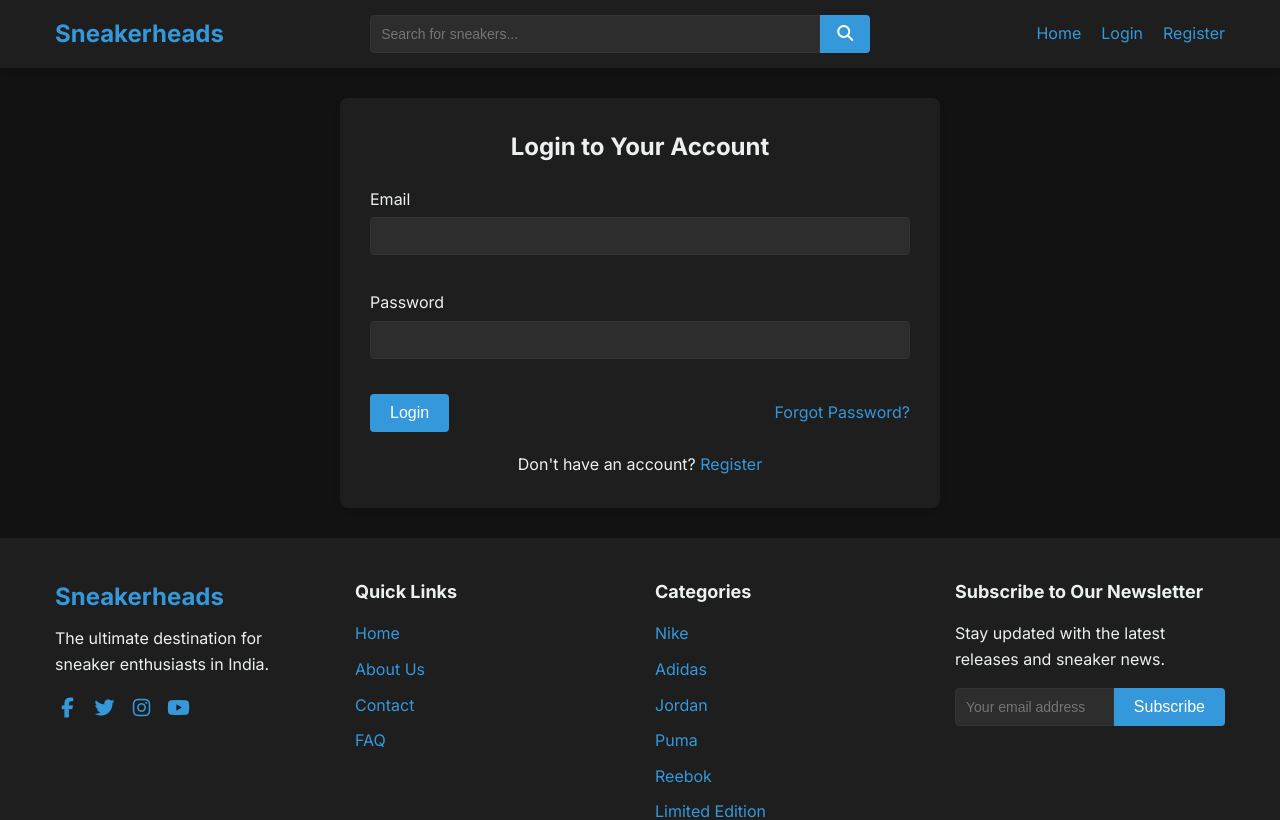
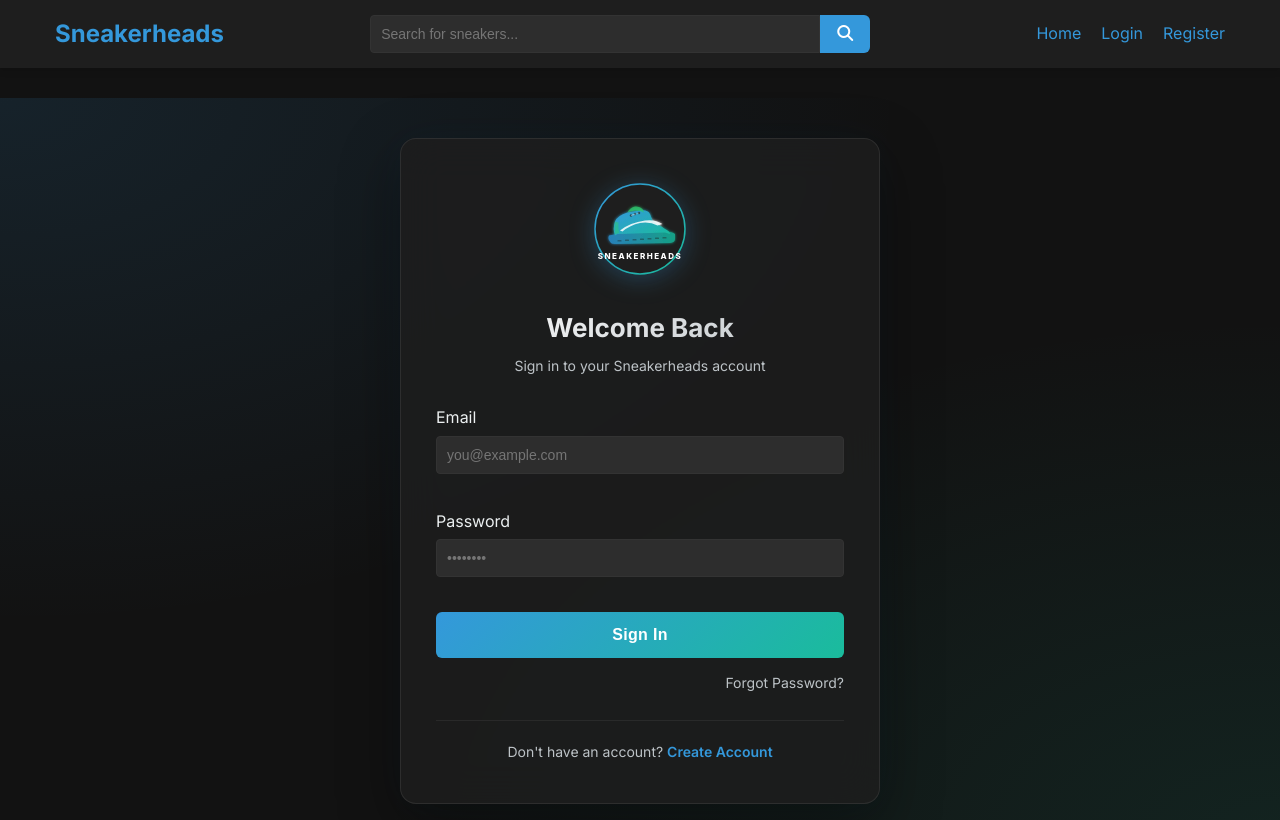
Before and after one commit to ansariazad/sneakerheads, a Next.js app: page /login in a window 1280 px wide. Shown: the top 820 px of the page. Built offline with nearby package versions, Linux system fonts and the light colour scheme; no server answers.

Commit message:
UI polish: logo on auth pages, glassmorphism design, Next.js Image optimization, gradient buttons

```diff
--- a/next.config.mjs
+++ b/next.config.mjs
@@ -3,7 +3,10 @@ const nextConfig = {
   images: {
     remotePatterns: [
       { protocol: 'https', hostname: 'placehold.co' },
+      { protocol: 'https', hostname: '**.supabase.co' },
+      { protocol: 'https', hostname: '**.supabase.in' },
     ],
+    unoptimized: false,
   },
 };
 
--- a/src/app/globals.css
+++ b/src/app/globals.css
@@ -68,15 +68,61 @@ button,
   color: white;
   padding: 10px 20px;
   border: none;
-  border-radius: 4px;
+  border-radius: 6px;
   font-size: 16px;
-  transition: var(--transition);
+  font-weight: 500;
+  transition: all 0.3s cubic-bezier(0.4, 0, 0.2, 1);
   text-align: center;
+  position: relative;
+  overflow: hidden;
 }
 
 button:hover,
 .btn:hover {
   background-color: var(--secondary-color);
+  transform: translateY(-1px);
+  box-shadow: 0 4px 12px rgba(52, 152, 219, 0.3);
+}
+
+button:active,
+.btn:active {
+  transform: translateY(0);
+}
+
+.btn-gradient {
+  background: linear-gradient(135deg, #3498db, #1abc9c);
+  border: none;
+  font-weight: 600;
+  letter-spacing: 0.3px;
+}
+
+.btn-gradient:hover {
+  background: linear-gradient(135deg, #2980b9, #16a085);
+  box-shadow: 0 6px 20px rgba(52, 152, 219, 0.4);
+}
+
+.btn-full {
+  width: 100%;
+  padding: 14px 20px;
+  font-size: 16px;
+}
+
+.btn-spinner {
+  display: inline-block;
+  width: 16px;
+  height: 16px;
+  border: 2px solid rgba(255, 255, 255, 0.3);
+  border-top-color: white;
+  border-radius: 50%;
+  animation: spin 0.6s linear infinite;
+  vertical-align: middle;
+  margin-right: 8px;
+}
+
+@keyframes spin {
+  to {
+    transform: rotate(360deg);
+  }
 }
 
 .btn-secondary {
@@ -86,6 +132,7 @@ button:hover,
 
 .btn-secondary:hover {
   background-color: var(--border-color);
+  box-shadow: 0 4px 12px rgba(0, 0, 0, 0.2);
 }
 
 .btn-success {
@@ -94,6 +141,7 @@ button:hover,
 
 .btn-success:hover {
   background-color: #27ae60;
+  box-shadow: 0 4px 12px rgba(46, 204, 113, 0.3);
 }
 
 .btn-danger {
@@ -102,6 +150,7 @@ button:hover,
 
 .btn-danger:hover {
   background-color: #c0392b;
+  box-shadow: 0 4px 12px rgba(231, 76, 60, 0.3);
 }
 
 /* ===== FORMS ===== */
@@ -123,6 +172,7 @@ select:focus,
 textarea:focus {
   outline: none;
   border-color: var(--primary-color);
+  box-shadow: 0 0 0 3px rgba(52, 152, 219, 0.15);
 }
 
 .form-container {
@@ -480,6 +530,7 @@ textarea:focus {
   height: 220px;
   overflow: hidden;
   position: relative;
+  background-color: var(--bg-light);
 }
 
 .sneaker-card .card-img img {
@@ -1986,6 +2037,155 @@ small {
   color: var(--primary-color);
 }
 
+/* ===== AUTH PAGES (Login / Register) ===== */
+.auth-page {
+  display: flex;
+  justify-content: center;
+  align-items: center;
+  min-height: calc(100vh - 200px);
+  padding: 40px 15px;
+  background: radial-gradient(ellipse at top left, rgba(52, 152, 219, 0.12) 0%, transparent 50%),
+    radial-gradient(ellipse at bottom right, rgba(26, 188, 156, 0.10) 0%, transparent 50%);
+}
+
+.auth-card {
+  width: 100%;
+  max-width: 480px;
+  background: rgba(30, 30, 30, 0.85);
+  backdrop-filter: blur(20px);
+  -webkit-backdrop-filter: blur(20px);
+  border: 1px solid rgba(255, 255, 255, 0.08);
+  border-radius: 16px;
+  padding: 40px 35px;
+  box-shadow: 0 20px 60px rgba(0, 0, 0, 0.4), 0 0 40px rgba(52, 152, 219, 0.05);
+  animation: authSlideUp 0.5s ease-out;
+}
+
+@keyframes authSlideUp {
+  from {
+    opacity: 0;
+    transform: translateY(20px);
+  }
+
+  to {
+    opacity: 1;
+    transform: translateY(0);
+  }
+}
+
+.auth-logo {
+  text-align: center;
+  margin-bottom: 20px;
+}
+
+.auth-logo img {
+  filter: drop-shadow(0 4px 12px rgba(52, 152, 219, 0.3));
+}
+
+.auth-title {
+  text-align: center;
+  font-size: 26px;
+  font-weight: 700;
+  margin-bottom: 6px;
+  background: linear-gradient(135deg, #ffffff, #bdc3c7);
+  -webkit-background-clip: text;
+  -webkit-text-fill-color: transparent;
+  background-clip: text;
+}
+
+.auth-subtitle {
+  text-align: center;
+  color: var(--text-secondary);
+  font-size: 14px;
+  margin-bottom: 28px;
+}
+
+.auth-links {
+  text-align: right;
+  margin-top: 12px;
+}
+
+.auth-links a {
+  font-size: 14px;
+  color: var(--text-secondary);
+}
+
+.auth-links a:hover {
+  color: var(--primary-color);
+}
+
+.auth-footer {
+  text-align: center;
+  margin-top: 24px;
+  padding-top: 20px;
+  border-top: 1px solid rgba(255, 255, 255, 0.06);
+  font-size: 14px;
+  color: var(--text-secondary);
+}
+
+.auth-footer a {
+  color: var(--primary-color);
+  font-weight: 600;
+}
+
+/* Account type selector cards */
+.account-type-cards {
+  display: grid;
+  grid-template-columns: 1fr 1fr;
+  gap: 12px;
+}
+
+.type-card {
+  display: flex;
+  flex-direction: column;
+  align-items: center;
+  gap: 6px;
+  padding: 16px 10px;
+  border: 1px solid var(--border-color);
+  border-radius: 10px;
+  cursor: pointer;
+  transition: all 0.3s ease;
+  text-align: center;
+  background: transparent;
+}
+
+.type-card input[type="radio"] {
+  position: absolute;
+  opacity: 0;
+  width: 0;
+  height: 0;
+}
+
+.type-card i {
+  font-size: 22px;
+  color: var(--text-secondary);
+  transition: color 0.3s ease;
+}
+
+.type-card .type-label {
+  font-weight: 600;
+  font-size: 14px;
+}
+
+.type-card .type-desc {
+  font-size: 12px;
+  color: var(--text-secondary);
+}
+
+.type-card.active {
+  border-color: var(--primary-color);
+  background: rgba(52, 152, 219, 0.08);
+  box-shadow: 0 0 0 1px var(--primary-color);
+}
+
+.type-card.active i {
+  color: var(--primary-color);
+}
+
+.type-card:hover {
+  border-color: rgba(52, 152, 219, 0.5);
+}
+
 /* ===== RESPONSIVE ===== */
 @media (max-width: 992px) {
 
--- a/src/app/login/page.jsx
+++ b/src/app/login/page.jsx
@@ -1,6 +1,7 @@
 'use client';
 import { useState } from 'react';
 import Link from 'next/link';
+import Image from 'next/image';
 import { useRouter } from 'next/navigation';
 import { signIn } from '@/lib/auth';
 
@@ -27,26 +28,34 @@ export default function LoginPage() {
     };
 
     return (
-        <div className="container">
-            <div className="form-container">
-                <h2 className="form-title">Login to Your Account</h2>
+        <div className="auth-page">
+            <div className="auth-card">
+                <div className="auth-logo">
+                    <Image src="/images/sneakerheads-logo.svg" alt="Sneakerheads" width={100} height={100} priority />
+                </div>
+                <h2 className="auth-title">Welcome Back</h2>
+                <p className="auth-subtitle">Sign in to your Sneakerheads account</p>
                 {error && <div className="alert alert-error">{error}</div>}
                 <form onSubmit={handleSubmit}>
                     <div className="form-group">
                         <label htmlFor="email">Email</label>
-                        <input type="email" id="email" value={email} onChange={e => setEmail(e.target.value)} required />
+                        <input type="email" id="email" value={email} onChange={e => setEmail(e.target.value)} placeholder="you@example.com" required />
                     </div>
                     <div className="form-group">
                         <label htmlFor="password">Password</label>
-                        <input type="password" id="password" value={password} onChange={e => setPassword(e.target.value)} required />
+                        <input type="password" id="password" value={password} onChange={e => setPassword(e.target.value)} placeholder="••••••••" required />
                     </div>
                     <div className="form-actions">
-                        <button type="submit" className="btn" disabled={loading}>{loading ? 'Logging in...' : 'Login'}</button>
+                        <button type="submit" className="btn btn-gradient btn-full" disabled={loading}>
+                            {loading ? <><span className="btn-spinner"></span> Signing in...</> : 'Sign In'}
+                        </button>
+                    </div>
+                    <div className="auth-links">
                         <Link href="/forgot-password">Forgot Password?</Link>
                     </div>
                 </form>
-                <div className="form-footer">
-                    <p>Don&apos;t have an account? <Link href="/register">Register</Link></p>
+                <div className="auth-footer">
+                    <p>Don&apos;t have an account? <Link href="/register">Create Account</Link></p>
                 </div>
             </div>
         </div>
```
Also changed, not shown: src/app/register/page.jsx (+38 -19 lines), src/components/SneakerCard.jsx (+5 -2 lines), public/images/sneakerheads-logo.svg (added).
